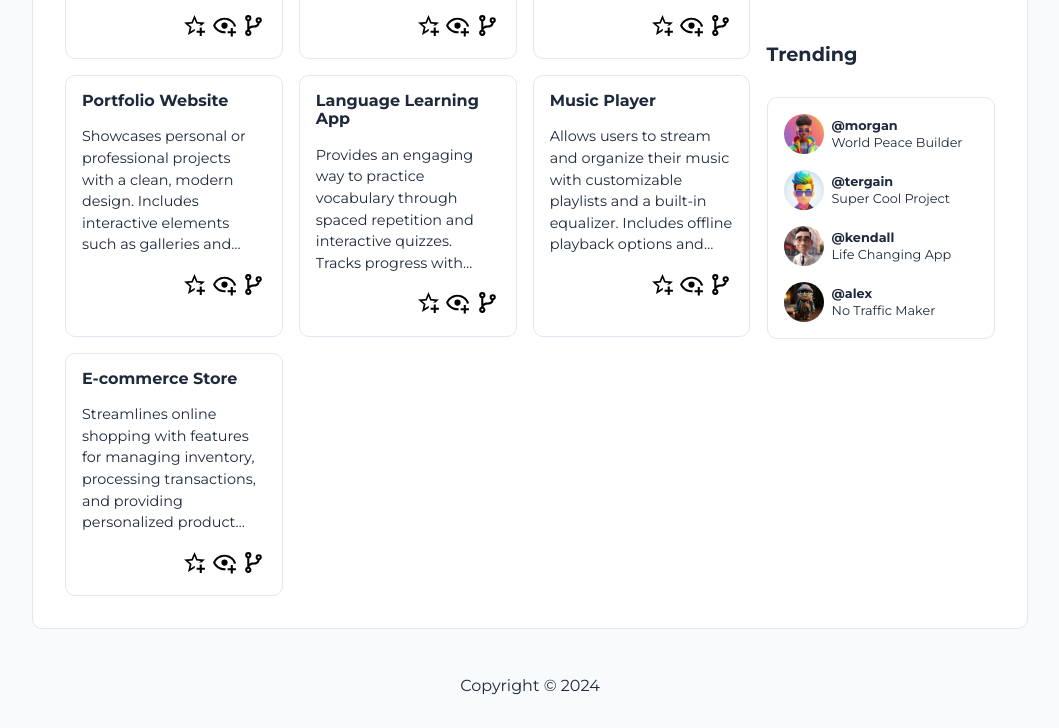
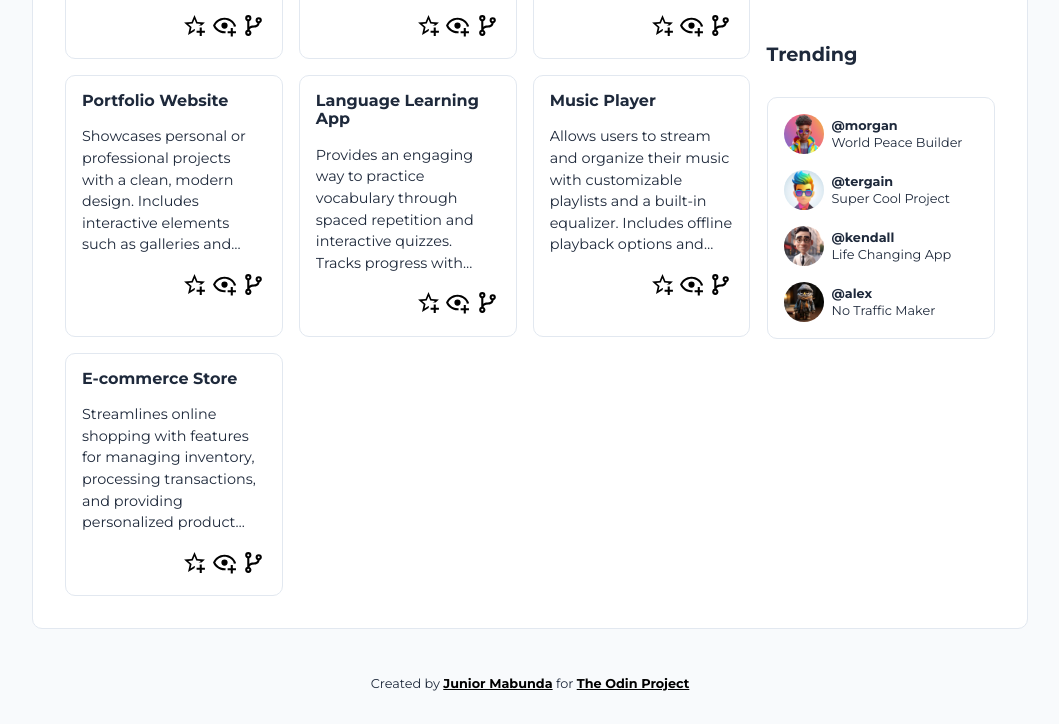
Before and after one commit to ejmabunda/top-intermediate-admin_dashboard, a plain HTML site: page index.html in a window 1280 px wide. Shown: the part 727-1455 px from the top of the page, without its empty margins (220-1279 px from the left). Drawn offline with Linux system fonts and the light colour scheme.

Commit message:
Update footer information

```diff
--- a/css/styles.scss
+++ b/css/styles.scss
@@ -356,5 +356,11 @@ body {
         margin-top: 3rem;
         grid-area: footer;
         text-align: center;
+        font-size: .8rem;
+
+        a {
+            color: black;
+            font-weight: bold;
+        }
     }
 }
--- a/index.html
+++ b/index.html
@@ -537,7 +537,7 @@
         </section>
 
         <footer>
-            <p>Copyright &copy; 2024</p>
+            <p>Created by <a href="https://github.com/ejmabunda">Junior Mabunda</a> for <a href="https://www.theodinproject.com/">The Odin Project</a></p>
         </footer>
     </main>
 </body>
```
Also changed, not shown: css/styles.css, 1 other file.
